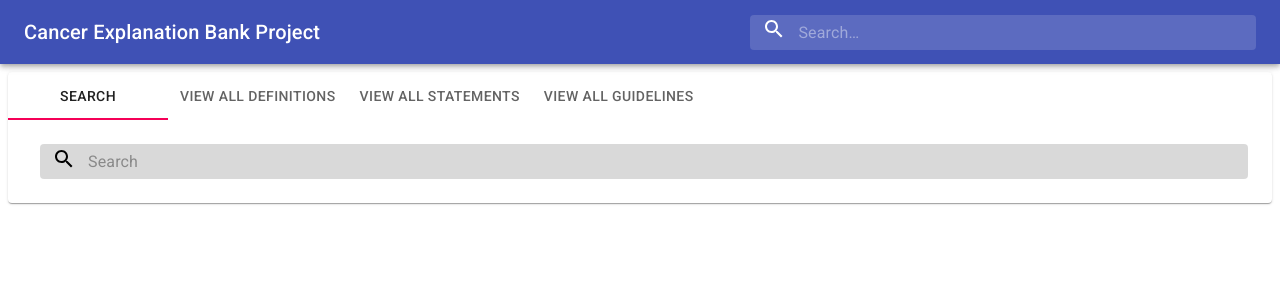
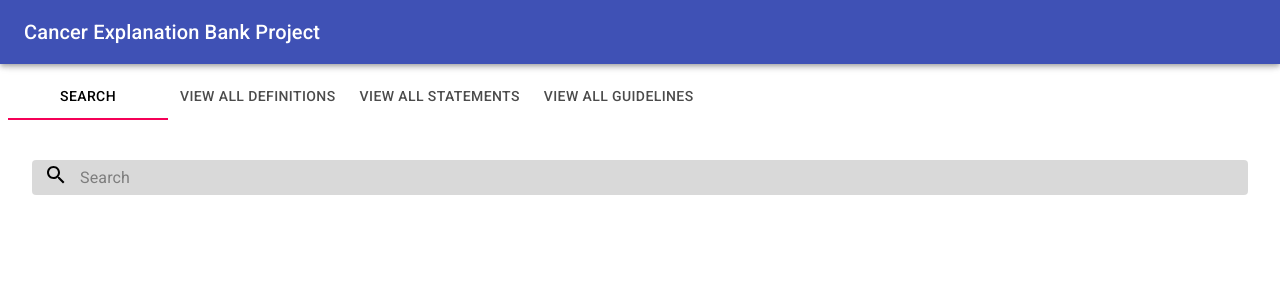
Before and after one commit to d23845jg/ExplanationBankAnnotator, a React (Create React App) app in the folder ui/: page / in a window 1280 px wide. Shown: the top 300 px of the page. Built offline with nearby package versions, Linux system fonts and the light colour scheme.

Commit message:
Allow for multiple searches in the table to construct the tree

```diff
--- a/ui/src/App.js
+++ b/ui/src/App.js
@@ -3,7 +3,7 @@ import { BrowserRouter as Router, Switch, Route } from "react-router-dom";
 
 import Header from './components/Header';
 import MainContent from './components/MainContent';
-import SearchContent from './components/search/SearchContent';
+
 
 function App() {
 
@@ -12,11 +12,13 @@ function App() {
       <Router>
         <Header />
         <Switch>
-          <Route path='/' exact component={MainContent}/>
-          <Route path='/search' component={SearchContent}/>
+          <Route path='/' exact component={MainContent} />
+          <Route path='/search' component={MainContent} />
+
+          {/* TODO: create Notfound component*/}
+          <Route component={() => <div>hola</div>} />
         </Switch>
       </Router>
-
     </div>
   );
 }
--- a/ui/src/components/Header.js
+++ b/ui/src/components/Header.js
@@ -1,15 +1,11 @@
 import React from 'react';
-import { useHistory } from 'react-router-dom';
 
 import AppBar from '@material-ui/core/AppBar';
-import IconButton from '@material-ui/core/IconButton';
-import InputBase from '@material-ui/core/InputBase';
 import Link from '@material-ui/core/Link';
 import Toolbar from '@material-ui/core/Toolbar';
 import Typography from '@material-ui/core/Typography';
-import { alpha, makeStyles } from '@material-ui/core/styles';
+import { makeStyles } from '@material-ui/core/styles';
 
-import SearchIcon from '@material-ui/icons/Search';
 
 const useStyles = makeStyles((theme) => ({
   root: {
@@ -26,60 +22,12 @@ const useStyles = makeStyles((theme) => ({
   link: {
     color: theme.palette.common.white,
   },
-  search: {
-    position: 'relative',
-    borderRadius: theme.shape.borderRadius,
-    backgroundColor: alpha(theme.palette.common.white, 0.15),
-    '&:hover': {
-      backgroundColor: alpha(theme.palette.common.white, 0.25),
-    },
-    marginLeft: 0,
-    width: '100%',
-    [theme.breakpoints.up('sm')]: {
-      marginLeft: theme.spacing(1),
-      width: 'auto',
-    },
-  },
-  searchIconButton: {
-    height: '100%',
-    position: 'absolute',
-    pointerEvents: 'none',
-    display: 'flex',
-    alignItems: 'center',
-    justifyContent: 'center',
-  },
-  searchIcon: {
-    color: theme.palette.common.white,
-  },
-  inputRoot: {
-    color: 'inherit',
-  },
-  inputInput: {
-    padding: theme.spacing(1, 1, 1, 0),
-    // vertical padding + font size from searchIcon
-    paddingLeft: `calc(1em + ${theme.spacing(4)}px)`,
-    transition: theme.transitions.create('width'),
-    width: '100%',
-    [theme.breakpoints.up('sm')]: {
-      width: '30ch',
-      '&:focus': {
-        width: '50ch',
-      },
-    },
-  },
   offset: theme.mixins.toolbar,
 }));
 
 function Header() {
-  const history = useHistory();
+
   const classes = useStyles();
-
-  function keyPress(event){
-    // keyCode 13 is Enter key
-    if(event.keyCode === 13){
-       history.push(`/search?query=${event.target.value}`)
-    }
- }
 
   return (
     <div className={classes.root}>
@@ -90,25 +38,6 @@ function Header() {
               Cancer Explanation Bank Project
             </Link>
           </Typography>
-          <div className={classes.search}>
-            <div className={classes.searchIconButton}>
-              <IconButton type='submit'>
-              <div className={classes.searchIcon}>
-                <SearchIcon />
-              </div>
-              </IconButton>
-            </div>
-            <InputBase
-              placeholder='Search…'
-              classes={{
-                root: classes.inputRoot,
-                input: classes.inputInput,
-              }}
-              inputProps={{ 'aria-label': 'search' }}
-              onKeyDown={keyPress}
-              autoFocus
-            />
-          </div>
         </Toolbar>
       </AppBar>
       <div className={classes.offset} />
--- a/ui/src/components/MainContent.js
+++ b/ui/src/components/MainContent.js
@@ -1,17 +1,11 @@
 import React, { useState } from 'react';
-import { useHistory } from 'react-router-dom';
 
 import Box from '@material-ui/core/Box';
-import IconButton from '@material-ui/core/IconButton';
-import InputBase from '@material-ui/core/InputBase';
 import Tabs from '@material-ui/core/Tabs';
 import Tab from '@material-ui/core/Tab';
-import Paper from '@material-ui/core/Paper';
-import { alpha, makeStyles } from '@material-ui/core/styles';
-
-import SearchIcon from '@material-ui/icons/Search';
 
 import FlexibleTable from './FlexibleTable';
+import SearchContent from './search/SearchContent';
 import {
   useGetAllDefinitions,
   useGetAllGuidelines,
@@ -20,53 +14,6 @@ import {
   postAStatement,
 } from '../hooks/factCuration';
 
-
-const useStyles = makeStyles((theme) => ({
-  search: {
-    position: 'relative',
-    borderRadius: theme.shape.borderRadius,
-    backgroundColor: alpha(theme.palette.common.black, 0.15),
-    '&:hover': {
-      backgroundColor: alpha(theme.palette.common.black, 0.25),
-    },
-    marginLeft: 0,
-    width: '100%',
-    [theme.breakpoints.up('sm')]: {
-      marginLeft: theme.spacing(1),
-      width: 'auto',
-    },
-  },
-  searchIconButton: {
-    height: '100%',
-    position: 'absolute',
-    pointerEvents: 'none',
-    display: 'flex',
-    alignItems: 'center',
-    justifyContent: 'center',
-  },
-  searchIcon: {
-    color: theme.palette.common.black,
-  },
-  inputRoot: {
-    color: 'inherit',
-  },
-  inputInput: {
-    padding: theme.spacing(1, 1, 1, 0),
-    // vertical padding + font size from searchIcon
-    paddingLeft: `calc(1em + ${theme.spacing(4)}px)`,
-    transition: theme.transitions.create('width'),
-    width: '100%',
-    [theme.breakpoints.up('sm')]: {
-      width: '100ch',
-      '&:focus': {
-        width: '150ch',
-      },
-    },
-  },
-  paper: {
-    maxHeight: '92vh',
-  },
-}));
 
 function TabPanel(props) {
   const { children, value, index, ...other } = props;
@@ -89,21 +36,10 @@ function TabPanel(props) {
 
 function MainContent() {
 
-  const history = useHistory();
-  const classes = useStyles();
-
   const [value, setValue] = useState(0);
-
-  function keyPressSearch(event) {
-    // keyCode 13 is Enter key
-    if (event.keyCode === 13) {
-      history.push(`/search?query=${event.target.value}`)
-    }
-  }
 
   return (
     <div>
-      <Paper className={classes.paper}>
       <Tabs value={value} onChange={(_, value) => setValue(value)}>
         <Tab label="Search" />
         <Tab label="View all definitions" />
@@ -112,24 +48,7 @@ function MainContent() {
       </Tabs>
 
       <TabPanel value={value} index={0}>
-          <div className={classes.search}>
-            <div className={classes.searchIconButton}>
-              <IconButton type='submit'>
-                <div className={classes.searchIcon}>
-                  <SearchIcon />
-                </div>
-              </IconButton>
-            </div>
-            <InputBase
-              placeholder='Search'
-              classes={{
-                root: classes.inputRoot,
-                input: classes.inputInput,
-              }}
-              inputProps={{ 'aria-label': 'search' }}
-              onKeyDown={keyPressSearch}
-            />
-          </div>
+        <SearchContent />
       </TabPanel>
       <TabPanel value={value} index={9 /*TODO: change index*/}>
         <FlexibleTable useGetAll={useGetAllDefinitions} disabledAttributes={['unique_id']} />
@@ -140,7 +59,6 @@ function MainContent() {
       <TabPanel value={value} index={3}>
         <FlexibleTable useGetAll={useGetAllGuidelines} updateRow={postAGuidelines} disabledAttributes={['unique_id']} addButton={true} actionsCol={['edit']} />
       </TabPanel>
-      </Paper>
     </div>
   );
 };
--- a/ui/src/components/search/SearchContent.js
+++ b/ui/src/components/search/SearchContent.js
@@ -1,7 +1,11 @@
-import React from 'react';
-import { useLocation } from 'react-router-dom';
+import React, {useState} from 'react';
+import { useHistory, useLocation } from 'react-router-dom';
 
-import { makeStyles } from '@material-ui/core/styles';
+import IconButton from '@material-ui/core/IconButton';
+import InputBase from '@material-ui/core/InputBase';
+import { alpha, makeStyles } from '@material-ui/core/styles';
+
+import SearchIcon from '@material-ui/icons/Search';
 
 import { useCancerQuery } from '../../hooks/cancer';
 import TreeContent from './tree/TreeContent';
@@ -9,12 +13,41 @@ import FlexibleTable from '../FlexibleTable';
 
 const useStyles = makeStyles((theme) => ({
   page: {
-    width: '100%',
+    paddingTop: theme.spacing(2),
+  },
+  search: {
+    position: 'relative',
+    borderRadius: theme.shape.borderRadius,
+    backgroundColor: alpha(theme.palette.common.black, 0.15),
+    '&:hover': {
+      backgroundColor: alpha(theme.palette.common.black, 0.25),
+    },
+  },
+  searchIconButton: {
+    height: '100%',
+    position: 'absolute',
+    pointerEvents: 'none',
+    display: 'flex',
+    alignItems: 'center',
+    justifyContent: 'center',
+  },
+  searchIcon: {
+    color: theme.palette.common.black,
+  },
+  inputRoot: {
+    color: 'inherit',
+  },
+  inputInput: {
+    padding: theme.spacing(1, 1, 1, 0),
+    // vertical padding + font size from searchIcon
+    paddingLeft: `calc(1em + ${theme.spacing(4)}px)`,
+    width: '93vw',
+
+  },
+  content: {
     paddingTop: theme.spacing(2),
   },
   grid: {
-    justify: 'space-evenly',
-    alignItems: 'center',
     float: 'left',
     width: "50%",
   },
@@ -27,22 +60,66 @@ const useStyles = makeStyles((theme) => ({
 function SearchContent() {
 
   const classes = useStyles();
+  const history = useHistory();
+  const { search } = useLocation();
 
-  const { search } = useLocation();
-  const query = search.match(/query=(.*)/)[1];
+  function keyPressSearch(event) {
+    // keyCode 13 is Enter key
+    if (event.keyCode === 13) {
+      history.push(`/search?query=${event.target.value}`)
+    }
+  }
 
-  const useGetCancerFacts = () => useCancerQuery(query);
+  let useGetCancerFacts = () => ({
+    data: [],
+    isLoading: false,
+    isError: false,
+  });
+
+  let query = '';
+  if (search.length !== 0) {
+    query = search.match(/query=(.*)/)[1];
+    useGetCancerFacts = () => useCancerQuery(query);
+  }
+
+  const [value, setValue] = useState(query);
 
   return (
     <div className={classes.page}>
-      <div className={classes.grid}>
-        <FlexibleTable useGetAll={useGetCancerFacts} filterBurron={true} draggable={true} displayCol={['Statement', 'Resource', 'Type']} disabledAttributes={[]} />
+      <div className={classes.search}>
+        <div className={classes.searchIconButton}>
+          <IconButton type='submit'>
+            <div className={classes.searchIcon}>
+              <SearchIcon />
+            </div>
+          </IconButton>
+        </div>
+        <InputBase
+          placeholder='Search'
+          classes={{
+            root: classes.inputRoot,
+            input: classes.inputInput,
+          }}
+          value={value}
+          onChange={(event) => setValue(event.target.value)}
+          onKeyDown={keyPressSearch}
+        />
       </div>
-      <div className={classes.sortableTree}>
-        <TreeContent claim={query} />
-      </div>
+
+      {(query.length !== 0) ?
+        (
+          <div className={classes.content}>
+            <div className={classes.grid}>
+              <FlexibleTable useGetAll={useGetCancerFacts} query={query} filterBurron={true} draggable={true} displayCol={['Statement', 'Resource', 'Type']} disabledAttributes={[]} />
+            </div>
+            <div className={classes.sortableTree}>
+              <TreeContent />
+            </div>
+          </div>
+        )
+        : null
+      }
     </div>
-
   );
 };
 
--- a/ui/src/components/search/tree/TreeContent.js
+++ b/ui/src/components/search/tree/TreeContent.js
@@ -1,6 +1,9 @@
 import React, { useState } from 'react';
-import { SortableTreeWithoutDndContext as SortableTree, addNodeUnderParent, removeNodeAtPath } from "react-sortable-tree";
-import PropTypes from 'prop-types';
+import {
+  SortableTreeWithoutDndContext as SortableTree,
+  addNodeUnderParent,
+  removeNodeAtPath,
+} from "react-sortable-tree";
 
 import Button from '@material-ui/core/Button';
 import IconButton from '@material-ui/core/IconButton';
@@ -19,7 +22,7 @@ import { saveTreeData } from '../../../hooks/tree';
 
 const useStyles = makeStyles((theme) => ({
   sortableTree: {
-    height: '85vh',
+    height: '75vh',
     // isVirtualized={false}
   },
   buttons: {
@@ -28,14 +31,12 @@ const useStyles = makeStyles((theme) => ({
   },
 }));
 
-function TreeContent({ claim }) {
+function TreeContent() {
 
   const classes = useStyles();
 
   const [configModal, setConfigModal] = useState({ openModal: false, nodePath: [] });
-  const [treeData, setTreeData] = useState([
-    { title: claim, expanded: true, data: { unique_id: '0', statement: claim } }
-  ]);
+  const [treeData, setTreeData] = useState([]);
   const [sending, setSending] = useState(false);
   const [error, setError] = useState(false);
 
@@ -122,8 +123,4 @@ function TreeContent({ claim }) {
   );
 };
 
-TreeContent.propTypes = {
-  claim: PropTypes.string.isRequired,
-};
-
 export default TreeContent;
```
Also changed, not shown: ui/src/components/DragTableRow.js (+7 -4 lines), ui/src/components/FlexibleTable.js (+6 -6 lines), 1 other file (tests, documents, lock files or other folders). Lines whose indentation alone changed are shown as unchanged.
